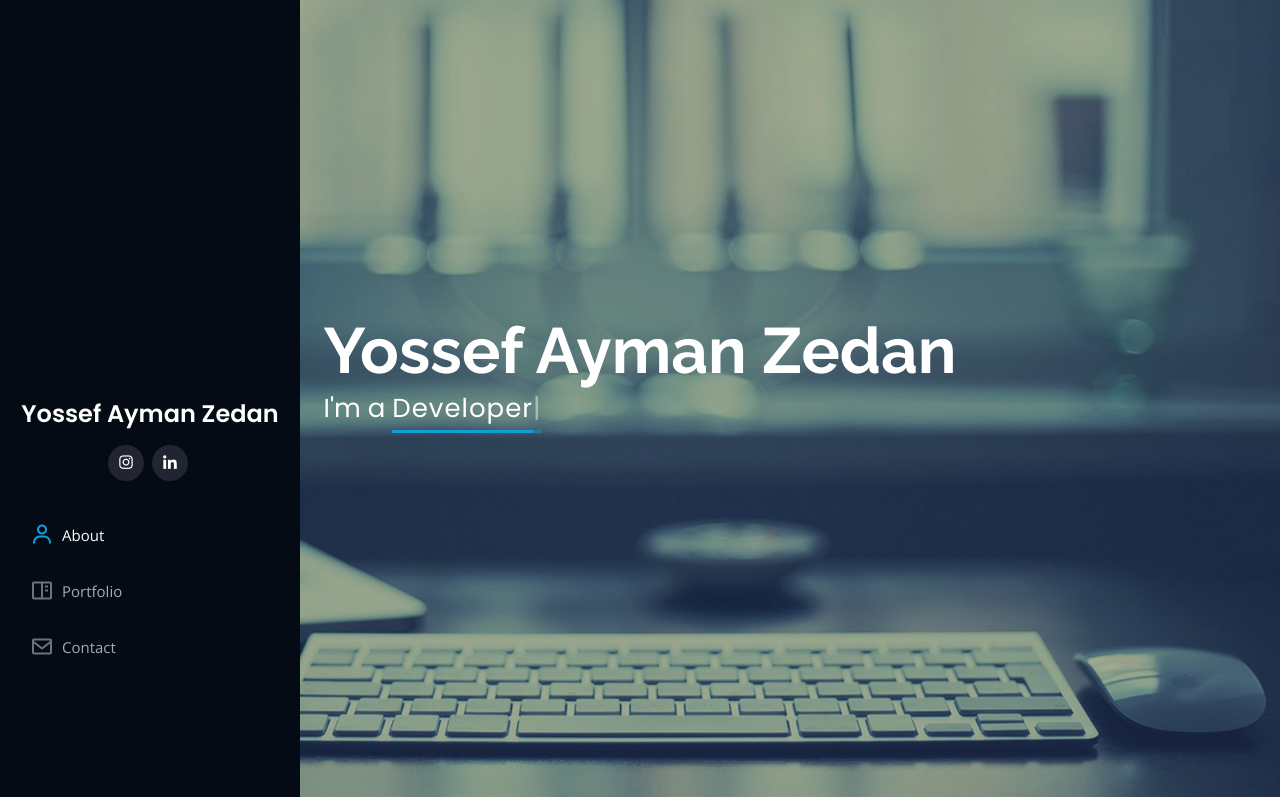
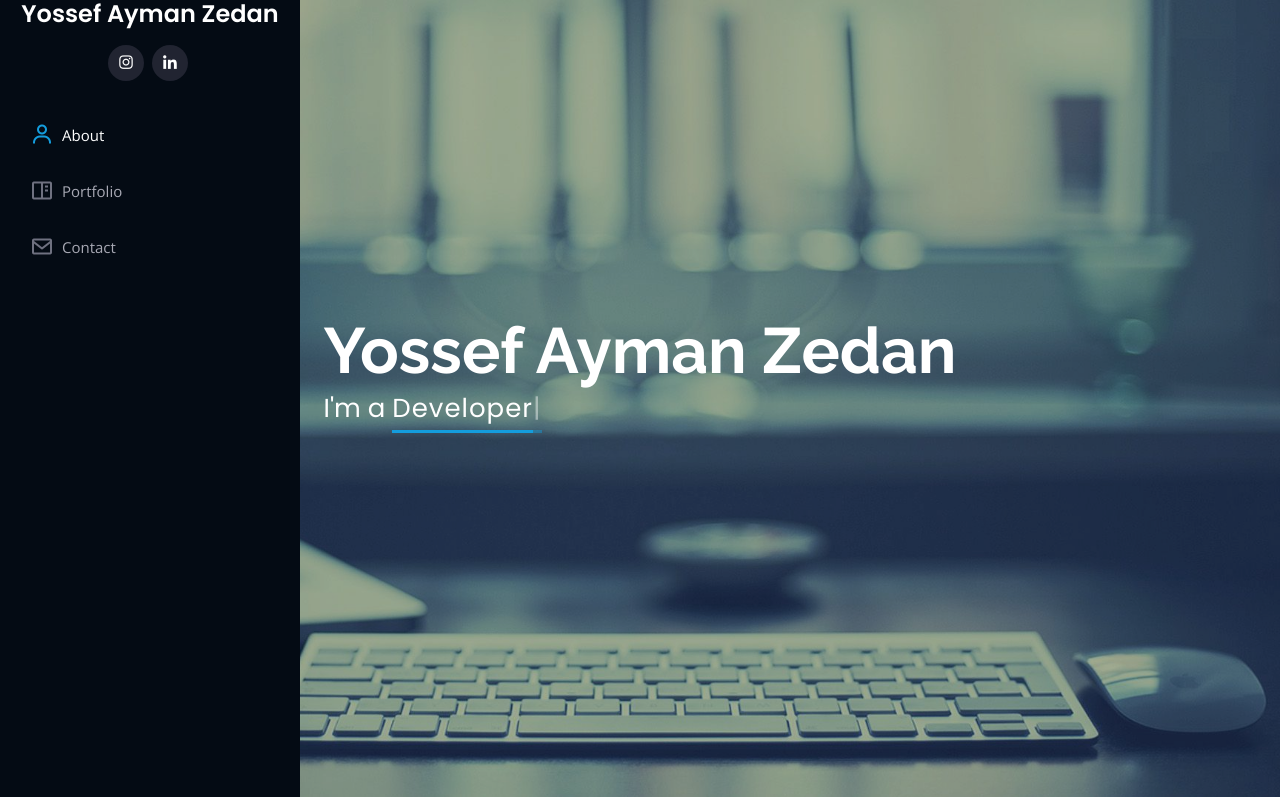
Before and after one commit to yossefaymanzedan/Yossefaymanzedan.github.io, a plain HTML site: page index.html in a window 1280 px wide. Shown: the top 797 px of the page. Drawn offline with nearby package versions, Linux system fonts and the light colour scheme.

Commit message:
Update index.html

```diff
--- a/index.html
+++ b/index.html
@@ -44,9 +44,9 @@
   <header id="header">
     <div class="d-flex flex-column">
 
-      <div class="profile">
+      <div tyle="margin-top:50vh;" class="profile">
 
-        <h1  style="margin-top:50vh;" class="text-light" style="text-align: center;"><a href="index.html">Yossef Ayman Zedan</a></h1>
+        <h1  s class="text-light" style="text-align: center;"><a href="index.html">Yossef Ayman Zedan</a></h1>
         <div class="social-links mt-3 text-center">
 
           <a href="https://instagram.com/webdesignss?igshid=1i1ntxmn2s7ah" class="instagram"><i class="bx bxl-instagram"></i></a>
```
